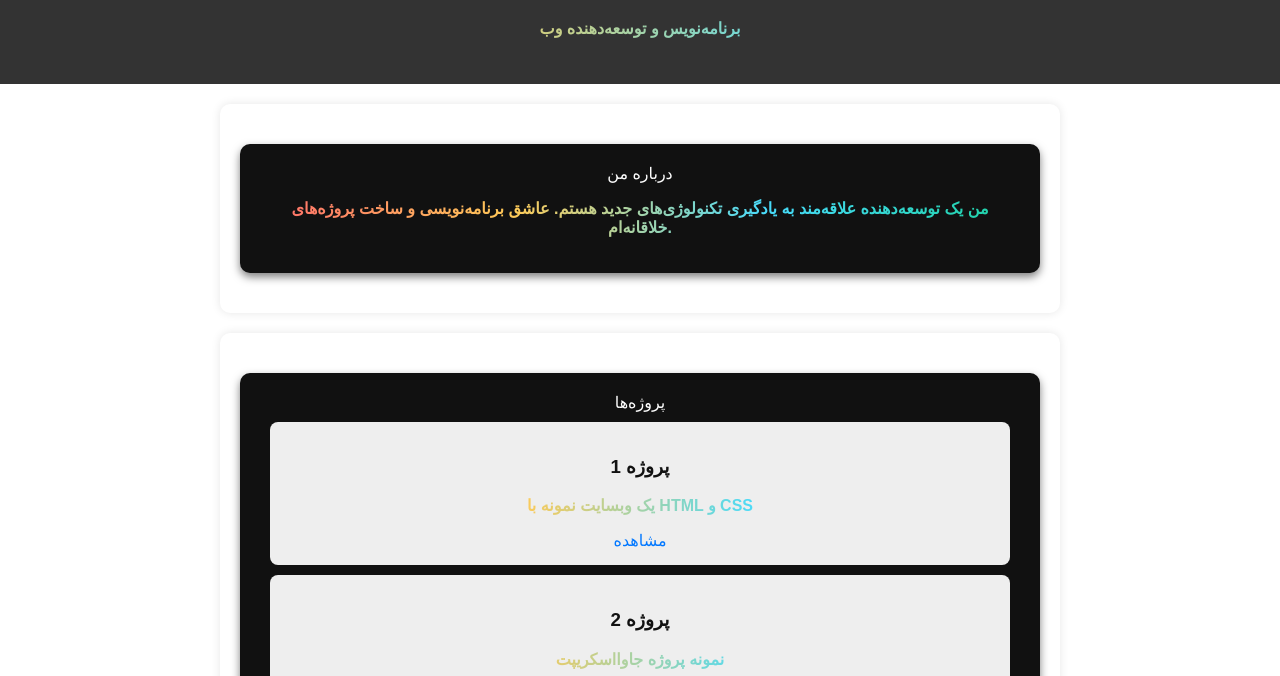
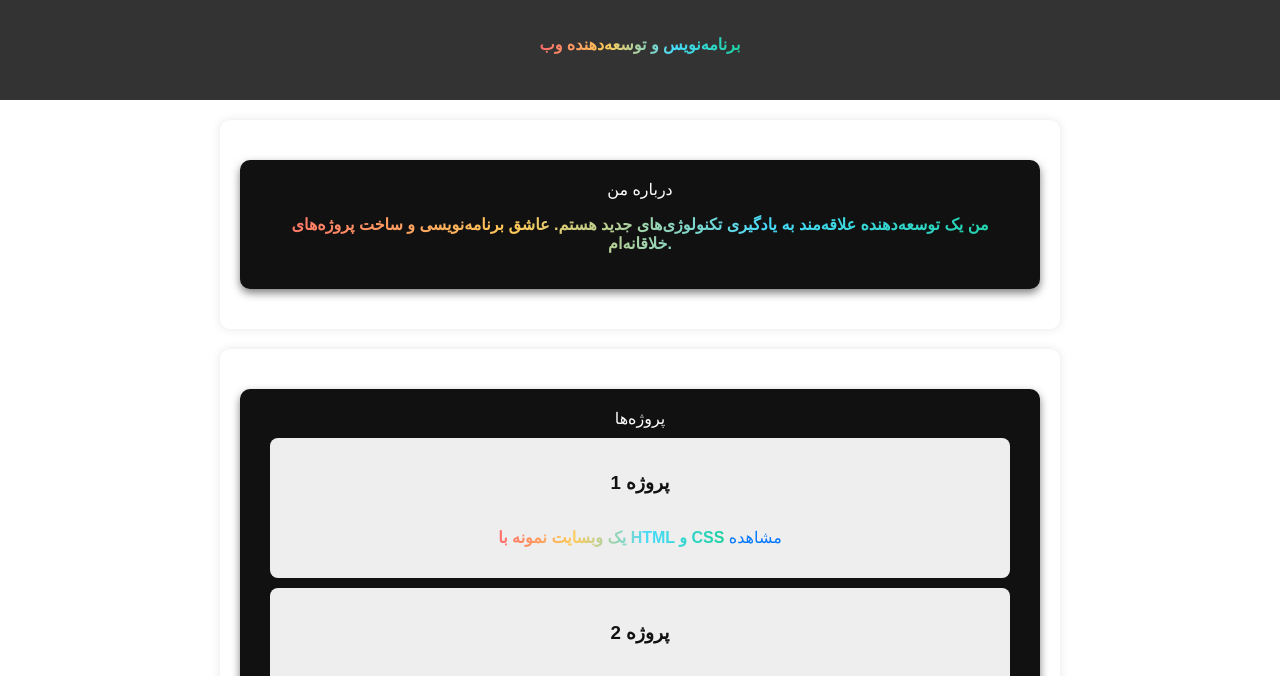
Before and after one commit to ANIMUS706/Mysitei, a plain HTML site: page index.html in a window 1280 px wide. Shown: the part 111-787 px from the top of the page. Drawn offline with Linux system fonts and the light colour scheme.

Commit message:
Update style.css

```diff
--- a/style.css
+++ b/style.css
@@ -215,5 +215,7 @@ p {
   background: linear-gradient(90deg, #ff6b6b, #feca57, #48dbfb, #1dd1a1);
   -webkit-background-clip: text;
   -webkit-text-fill-color: transparent;
-  font-weight: bold; /* برای شفاف‌تر شدن رنگ‌ها */
+  color: transparent; /* خیلی مهمه */
+  display: inline-block; /* لازم برای درست کار کردن گرادینت */
+  font-weight: bold;
 }
```
